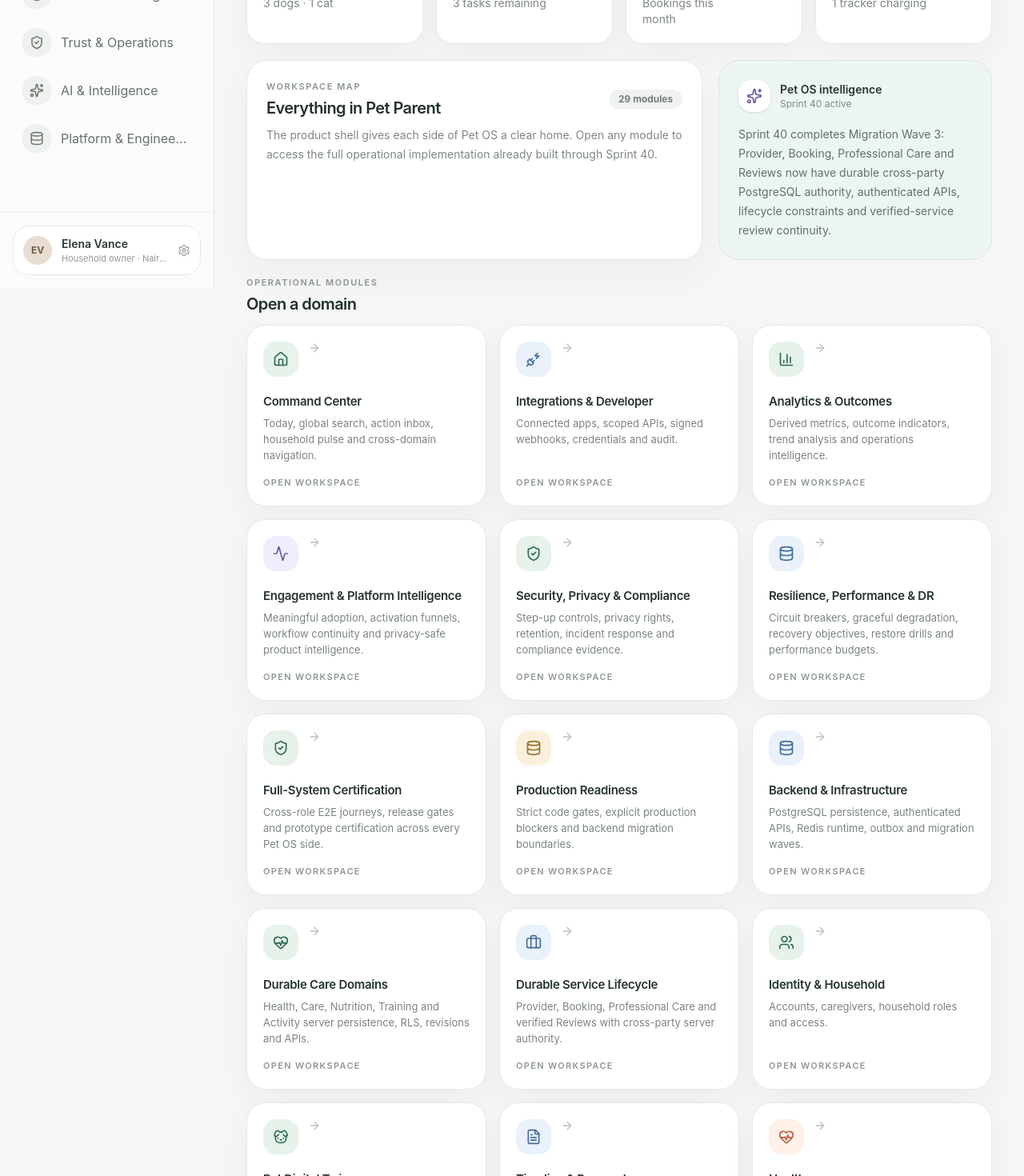
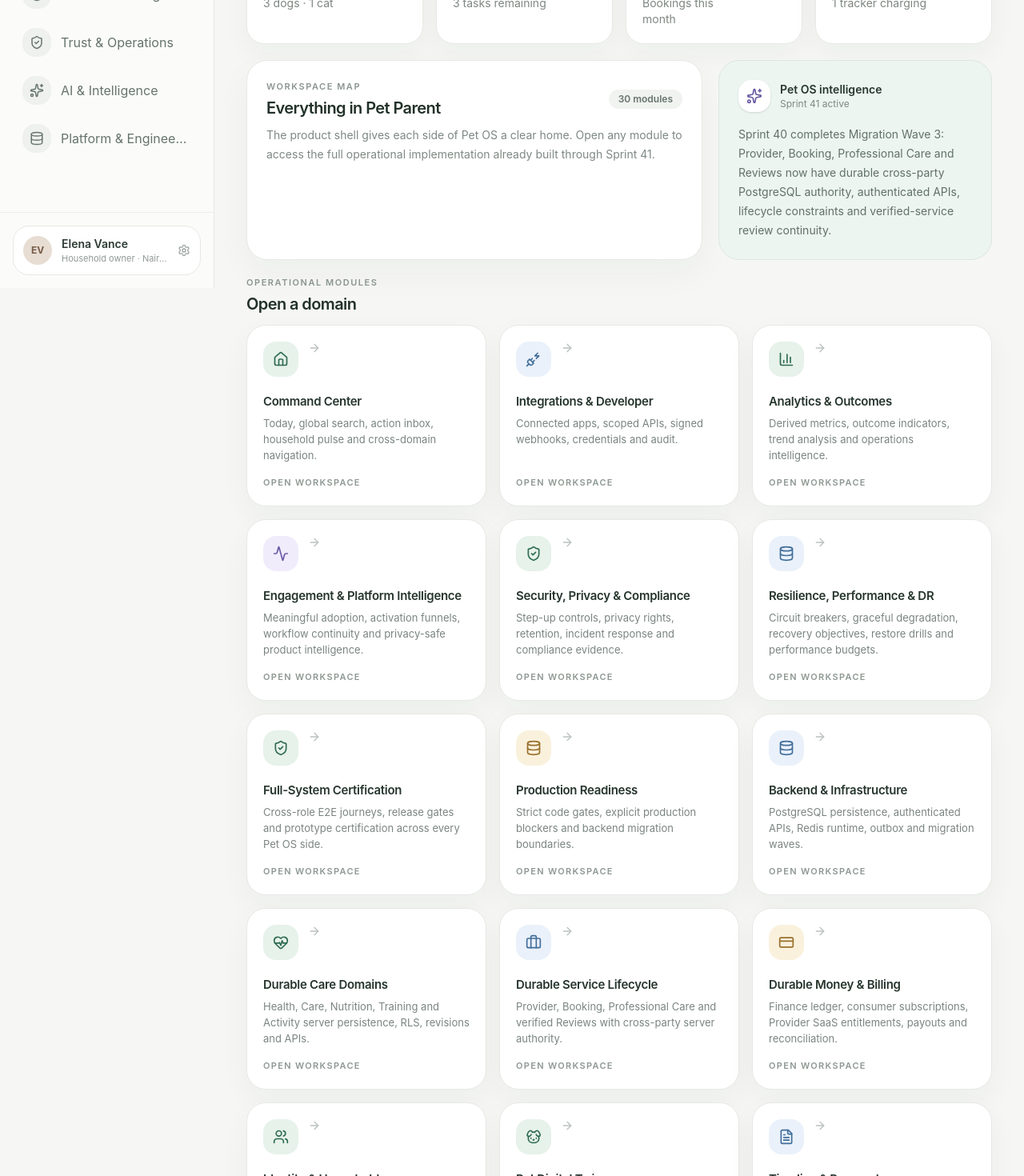
Before and after one commit to Sean-steve/Pet-os, a React (Vite) app: page / in a window 1280 px wide. Shown: the part 440-1910 px from the top of the page at 80% size. Built offline with nearby package versions, Linux system fonts and the light colour scheme.

Commit message:
Sprint 41: expose durable money and billing across all nine workspaces

```diff
--- a/src/components/UnifiedPetOSExperience.tsx
+++ b/src/components/UnifiedPetOSExperience.tsx
@@ -134,6 +134,7 @@ const workspaces: WorkspaceDef[] = [
       { id: 'backend-foundation', title: 'Backend & Infrastructure', description: 'PostgreSQL persistence, authenticated APIs, Redis runtime, outbox and migration waves.', icon: Database, tab: 'sprint38', accent: 'blue' },
       { id: 'wave2-durable-care', title: 'Durable Care Domains', description: 'Health, Care, Nutrition, Training and Activity server persistence, RLS, revisions and APIs.', icon: HeartPulse, tab: 'sprint39', accent: 'sage' },
       { id: 'wave3-professional-lifecycle', title: 'Durable Service Lifecycle', description: 'Provider, Booking, Professional Care and verified Reviews with cross-party server authority.', icon: Briefcase, tab: 'sprint40', accent: 'blue' },
+      { id: 'wave4-money-billing', title: 'Durable Money & Billing', description: 'Finance ledger, consumer subscriptions, Provider SaaS entitlements, payouts and reconciliation.', icon: CreditCard, tab: 'sprint41', accent: 'amber' },
       { id: 'identity', title: 'Identity & Household', description: 'Accounts, caregivers, household roles and access.', icon: Users, tab: 'identity', accent: 'sage' },
       { id: 'pet-core', title: 'Pet Digital Twin', description: 'Canonical identity, lifecycle, ownership and core profile.', icon: Dog, tab: 'sprint3', accent: 'sage' },
       { id: 'passport', title: 'Timeline & Passport', description: 'Documents, provenance, lifecycle timeline and shareable passport.', icon: FileText, tab: 'sprint4', accent: 'blue' },
@@ -186,6 +187,7 @@ const workspaces: WorkspaceDef[] = [
       { id: 'backend-foundation', title: 'Backend & Infrastructure', description: 'PostgreSQL persistence, authenticated APIs, Redis runtime, outbox and migration waves.', icon: Database, tab: 'sprint38', accent: 'blue' },
       { id: 'wave2-durable-care', title: 'Durable Care Domains', description: 'Health, Care, Nutrition, Training and Activity server persistence, RLS, revisions and APIs.', icon: HeartPulse, tab: 'sprint39', accent: 'sage' },
       { id: 'wave3-professional-lifecycle', title: 'Durable Service Lifecycle', description: 'Provider, Booking, Professional Care and verified Reviews with cross-party server authority.', icon: Briefcase, tab: 'sprint40', accent: 'blue' },
+      { id: 'wave4-money-billing', title: 'Durable Money & Billing', description: 'Finance ledger, consumer subscriptions, Provider SaaS entitlements, payouts and reconciliation.', icon: CreditCard, tab: 'sprint41', accent: 'amber' },
       { id: 'providers', title: 'Professional Identity', description: 'Profiles, verification, credentials, offerings and availability.', icon: UserRoundCheck, tab: 'sprint10', accent: 'blue' },
       { id: 'booking', title: 'Appointments & Bookings', description: 'Availability, reservations, rescheduling and cancellation.', icon: Calendar, tab: 'sprint11', accent: 'violet' },
       { id: 'walks', title: 'Dog Walking', description: 'Live walk execution, custody, evidence and incidents.', icon: Footprints, tab: 'sprint13', accent: 'sage' },
@@ -230,6 +232,7 @@ const workspaces: WorkspaceDef[] = [
       { id: 'backend-foundation', title: 'Backend & Infrastructure', description: 'PostgreSQL persistence, authenticated APIs, Redis runtime, outbox and migration waves.', icon: Database, tab: 'sprint38', accent: 'blue' },
       { id: 'wave2-durable-care', title: 'Durable Care Domains', description: 'Health, Care, Nutrition, Training and Activity server persistence, RLS, revisions and APIs.', icon: HeartPulse, tab: 'sprint39', accent: 'sage' },
       { id: 'wave3-professional-lifecycle', title: 'Durable Service Lifecycle', description: 'Provider, Booking, Professional Care and verified Reviews with cross-party server authority.', icon: Briefcase, tab: 'sprint40', accent: 'blue' },
+      { id: 'wave4-money-billing', title: 'Durable Money & Billing', description: 'Finance ledger, consumer subscriptions, Provider SaaS entitlements, payouts and reconciliation.', icon: CreditCard, tab: 'sprint41', accent: 'amber' },
       { id: 'provider', title: 'Provider Platform', description: 'Business profile, offerings, locations and professional identity.', icon: Briefcase, tab: 'sprint10', accent: 'blue' },
       { id: 'booking', title: 'Scheduling & Booking', description: 'Availability, reservations, capacity and recurring bookings.', icon: Calendar, tab: 'sprint11', accent: 'violet' },
       { id: 'finance', title: 'Payments & Earnings', description: 'Service payments, commissions, earnings, refunds and payouts.', icon: CircleDollarSign, tab: 'sprint12', accent: 'sage' },
@@ -274,6 +277,7 @@ const workspaces: WorkspaceDef[] = [
       { id: 'backend-foundation', title: 'Backend & Infrastructure', description: 'PostgreSQL persistence, authenticated APIs, Redis runtime, outbox and migration waves.', icon: Database, tab: 'sprint38', accent: 'blue' },
       { id: 'wave2-durable-care', title: 'Durable Care Domains', description: 'Health, Care, Nutrition, Training and Activity server persistence, RLS, revisions and APIs.', icon: HeartPulse, tab: 'sprint39', accent: 'sage' },
       { id: 'wave3-professional-lifecycle', title: 'Durable Service Lifecycle', description: 'Provider, Booking, Professional Care and verified Reviews with cross-party server authority.', icon: Briefcase, tab: 'sprint40', accent: 'blue' },
+      { id: 'wave4-money-billing', title: 'Durable Money & Billing', description: 'Finance ledger, consumer subscriptions, Provider SaaS entitlements, payouts and reconciliation.', icon: CreditCard, tab: 'sprint41', accent: 'amber' },
       { id: 'rescue', title: 'Rescue Operations', description: 'Organizations, intake, custody, foster, reunification, adoption and welfare.', icon: HeartHandshake, tab: 'sprint18', accent: 'peach' },
       { id: 'passport', title: 'Identity & History', description: 'Pet identity reconciliation, documents and provenance.', icon: FileText, tab: 'sprint4', accent: 'blue' },
       { id: 'health', title: 'Veterinary Records', description: 'Clinical records and restricted health access.', icon: Stethoscope, tab: 'sprint5', accent: 'peach' },
@@ -316,6 +320,7 @@ const workspaces: WorkspaceDef[] = [
       { id: 'backend-foundation', title: 'Backend & Infrastructure', description: 'PostgreSQL persistence, authenticated APIs, Redis runtime, outbox and migration waves.', icon: Database, tab: 'sprint38', accent: 'blue' },
       { id: 'wave2-durable-care', title: 'Durable Care Domains', description: 'Health, Care, Nutrition, Training and Activity server persistence, RLS, revisions and APIs.', icon: HeartPulse, tab: 'sprint39', accent: 'sage' },
       { id: 'wave3-professional-lifecycle', title: 'Durable Service Lifecycle', description: 'Provider, Booking, Professional Care and verified Reviews with cross-party server authority.', icon: Briefcase, tab: 'sprint40', accent: 'blue' },
+      { id: 'wave4-money-billing', title: 'Durable Money & Billing', description: 'Finance ledger, consumer subscriptions, Provider SaaS entitlements, payouts and reconciliation.', icon: CreditCard, tab: 'sprint41', accent: 'amber' },
       { id: 'commerce', title: 'Seller Operations', description: 'Seller onboarding, products, listings, inventory, orders, returns and trust.', icon: Store, tab: 'sprint27', accent: 'amber' },
       { id: 'finance', title: 'Marketplace Finance', description: 'Commissions, seller earnings, refunds, holds and payouts.', icon: CircleDollarSign, tab: 'sprint12', accent: 'sage' },
       { id: 'reviews', title: 'Reputation Boundary', description: 'Provider/service reviews remain distinct from commerce product trust.', icon: Star, tab: 'sprint23', accent: 'violet' },
@@ -355,6 +360,7 @@ const workspaces: WorkspaceDef[] = [
       { id: 'backend-foundation', title: 'Backend & Infrastructure', description: 'PostgreSQL persistence, authenticated APIs, Redis runtime, outbox and migration waves.', icon: Database, tab: 'sprint38', accent: 'blue' },
       { id: 'wave2-durable-care', title: 'Durable Care Domains', description: 'Health, Care, Nutrition, Training and Activity server persistence, RLS, revisions and APIs.', icon: HeartPulse, tab: 'sprint39', accent: 'sage' },
       { id: 'wave3-professional-lifecycle', title: 'Durable Service Lifecycle', description: 'Provider, Booking, Professional Care and verified Reviews with cross-party server authority.', icon: Briefcase, tab: 'sprint40', accent: 'blue' },
+      { id: 'wave4-money-billing', title: 'Durable Money & Billing', description: 'Finance ledger, consumer subscriptions, Provider SaaS entitlements, payouts and reconciliation.', icon: CreditCard, tab: 'sprint41', accent: 'amber' },
       { id: 'finance', title: 'Payments, Ledger & Payouts', description: 'Payment intents, journals, commissions, refunds, earnings and payouts.', icon: Receipt, tab: 'sprint12', accent: 'sage' },
       { id: 'consumer-sub', title: 'Consumer Billing', description: 'Pet-parent subscriptions, entitlements, trials, grace and renewal.', icon: CreditCard, tab: 'sprint24', accent: 'amber' },
       { id: 'tracker-sub', title: 'Tracker Billing', description: 'Device plans, connectivity service and renewal state.', icon: Radio, tab: 'sprint25', accent: 'blue' },
@@ -395,6 +401,7 @@ const workspaces: WorkspaceDef[] = [
       { id: 'backend-foundation', title: 'Backend & Infrastructure', description: 'PostgreSQL persistence, authenticated APIs, Redis runtime, outbox and migration waves.', icon: Database, tab: 'sprint38', accent: 'blue' },
       { id: 'wave2-durable-care', title: 'Durable Care Domains', description: 'Health, Care, Nutrition, Training and Activity server persistence, RLS, revisions and APIs.', icon: HeartPulse, tab: 'sprint39', accent: 'sage' },
       { id: 'wave3-professional-lifecycle', title: 'Durable Service Lifecycle', description: 'Provider, Booking, Professional Care and verified Reviews with cross-party server authority.', icon: Briefcase, tab: 'sprint40', accent: 'blue' },
+      { id: 'wave4-money-billing', title: 'Durable Money & Billing', description: 'Finance ledger, consumer subscriptions, Provider SaaS entitlements, payouts and reconciliation.', icon: CreditCard, tab: 'sprint41', accent: 'amber' },
       { id: 'provider', title: 'Provider Verification', description: 'Professional/business verification and service eligibility.', icon: UserRoundCheck, tab: 'sprint10', accent: 'blue' },
       { id: 'reviews', title: 'Reviews & Moderation', description: 'Reports, disputes, appeals, abuse signals and reputation integrity.', icon: Star, tab: 'sprint23', accent: 'amber' },
       { id: 'community', title: 'Community Safety', description: 'Community moderation, blocking, reporting and recovery distribution.', icon: Users, tab: 'sprint16', accent: 'violet' },
@@ -439,6 +446,7 @@ const workspaces: WorkspaceDef[] = [
       { id: 'backend-foundation', title: 'Backend & Infrastructure', description: 'PostgreSQL persistence, authenticated APIs, Redis runtime, outbox and migration waves.', icon: Database, tab: 'sprint38', accent: 'blue' },
       { id: 'wave2-durable-care', title: 'Durable Care Domains', description: 'Health, Care, Nutrition, Training and Activity server persistence, RLS, revisions and APIs.', icon: HeartPulse, tab: 'sprint39', accent: 'sage' },
       { id: 'wave3-professional-lifecycle', title: 'Durable Service Lifecycle', description: 'Provider, Booking, Professional Care and verified Reviews with cross-party server authority.', icon: Briefcase, tab: 'sprint40', accent: 'blue' },
+      { id: 'wave4-money-billing', title: 'Durable Money & Billing', description: 'Finance ledger, consumer subscriptions, Provider SaaS entitlements, payouts and reconciliation.', icon: CreditCard, tab: 'sprint41', accent: 'amber' },
       { id: 'ai-platform', title: 'Pet Intelligence & AI', description: 'Assistant, recommendations, safety, models, consent and evaluations.', icon: Sparkles, tab: 'sprint28', accent: 'violet' },
       { id: 'action-orchestration', title: 'AI Action Orchestration', description: 'AI proposes; Pet OS previews, confirms, authorizes and executes through domain commands.', icon: Workflow, tab: 'sprint29', accent: 'sage' },
       { id: 'health-source', title: 'Clinical Source Context', description: 'Review the canonical health records AI is permitted to summarize.', icon: HeartPulse, tab: 'sprint5', accent: 'peach' },
@@ -481,6 +489,7 @@ const workspaces: WorkspaceDef[] = [
       { id: 'backend-foundation', title: 'Backend & Infrastructure', description: 'PostgreSQL persistence, authenticated APIs, Redis runtime, outbox and migration waves.', icon: Database, tab: 'sprint38', accent: 'blue' },
       { id: 'wave2-durable-care', title: 'Durable Care Domains', description: 'Health, Care, Nutrition, Training and Activity server persistence, RLS, revisions and APIs.', icon: HeartPulse, tab: 'sprint39', accent: 'sage' },
       { id: 'wave3-professional-lifecycle', title: 'Durable Service Lifecycle', description: 'Provider, Booking, Professional Care and verified Reviews with cross-party server authority.', icon: Briefcase, tab: 'sprint40', accent: 'blue' },
+      { id: 'wave4-money-billing', title: 'Durable Money & Billing', description: 'Finance ledger, consumer subscriptions, Provider SaaS entitlements, payouts and reconciliation.', icon: CreditCard, tab: 'sprint41', accent: 'amber' },
       { id: 'foundation', title: 'Engineering Foundation', description: 'Repository baseline, build, testing and architecture overview.', icon: Activity, tab: 'overview', accent: 'blue' },
       { id: 'identity', title: 'Identity & Access', description: 'Authentication, households, memberships and authorization.', icon: Users, tab: 'identity', accent: 'sage' },
       { id: 'kernel', title: 'Shared Kernel', description: 'Canonical IDs, event envelope and shared technical primitives.', icon: Database, tab: 'kernel', accent: 'blue' },
@@ -792,7 +801,7 @@ export const UnifiedPetOSExperience: React.FC<UnifiedPetOSExperienceProps> = ({
                 <span className="rounded-full bg-[#F0F3F0] px-3 py-1 text-xs font-semibold text-[#68746E]">{workspace.modules.length} modules</span>
               </div>
               <p className="mt-2 text-sm leading-6 text-[#7E8983]">
-                The product shell gives each side of Pet OS a clear home. Open any module to access the full operational implementation already built through Sprint 40.
+                The product shell gives each side of Pet OS a clear home. Open any module to access the full operational implementation already built through Sprint 41.
               </p>
             </section>
 
@@ -801,7 +810,7 @@ export const UnifiedPetOSExperience: React.FC<UnifiedPetOSExperienceProps> = ({
                 <span className="grid h-10 w-10 place-items-center rounded-2xl bg-white text-[#6656A2] shadow-sm"><Sparkles className="h-5 w-5" /></span>
                 <div>
                   <p className="text-sm font-semibold text-[#26362E]">Pet OS intelligence</p>
-                  <p className="text-xs text-[#7E8983]">Sprint 40 active</p>
+                  <p className="text-xs text-[#7E8983]">Sprint 41 active</p>
                 </div>
               </div>
               <p className="mt-4 text-sm leading-6 text-[#61716A]">
```
